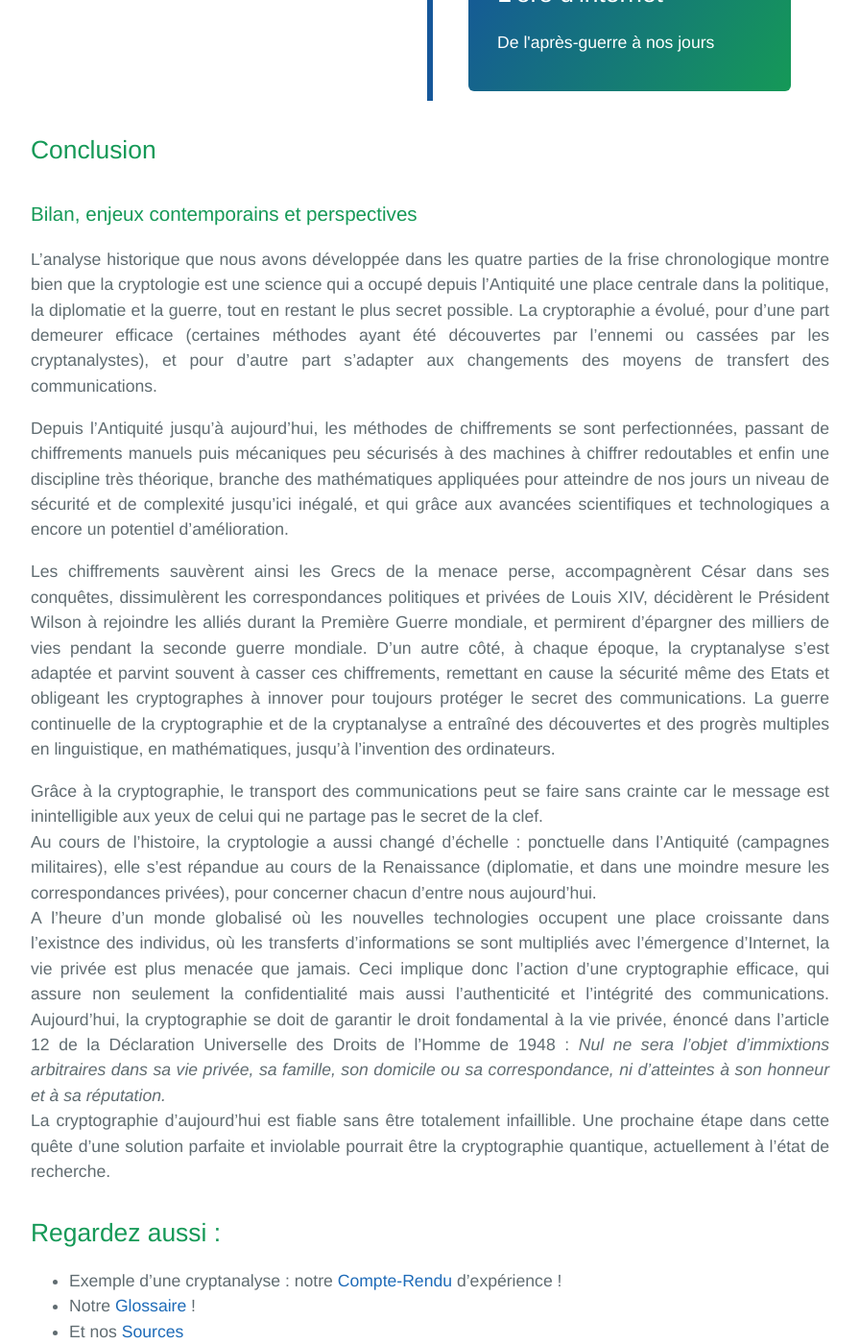
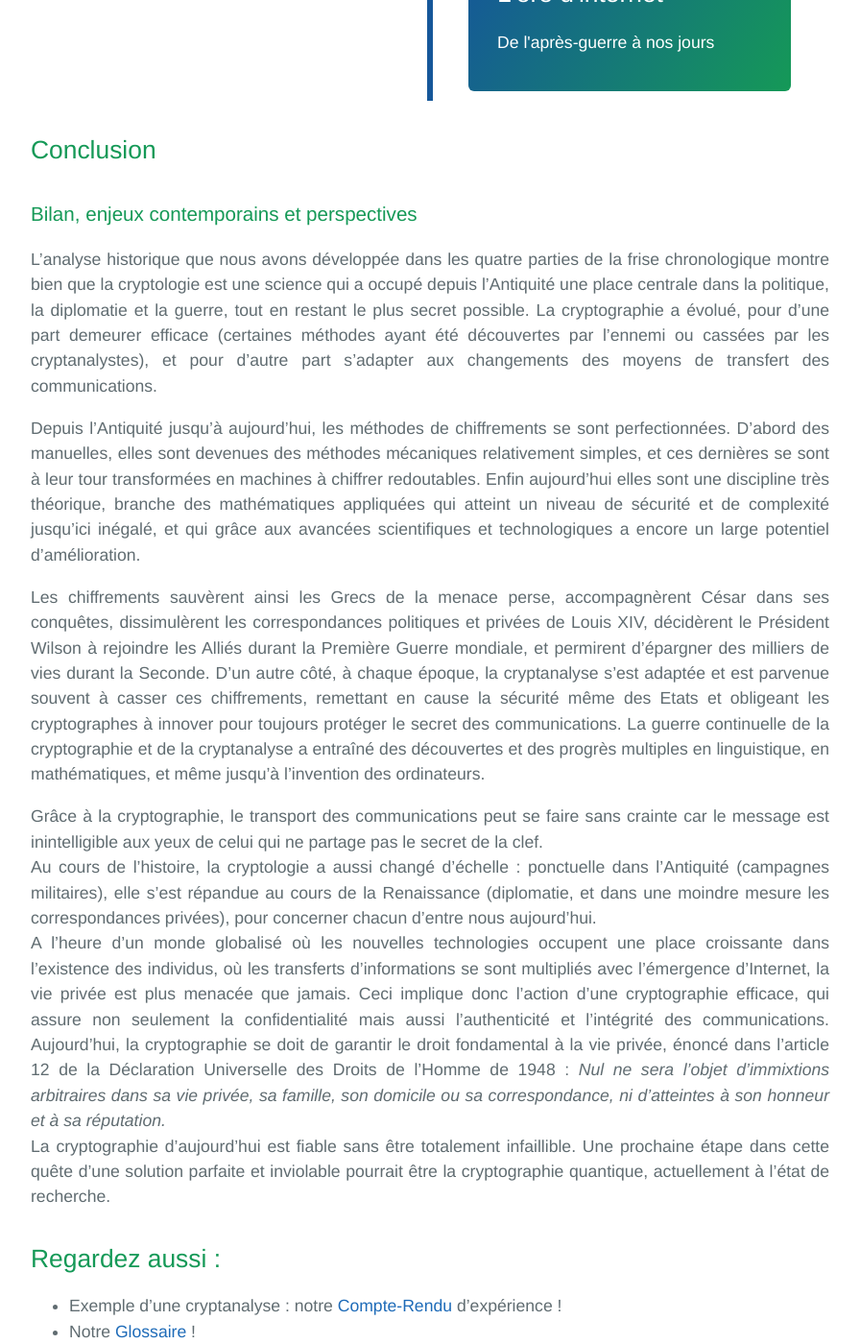
Before and after one commit to SamuelGallay/CryptoTPE, a Jekyll site: the page built from index.md, in a window 1280 px wide and 1400 px high, scrolled down 2069 px. Shown: the whole window at 96% size, without its empty margins (192-1088 px from the left). Built offline with Jekyll 4.4.1, drawn with Linux system fonts in a browser that asks for light colours; our own code applies the rules of GitHub Pages for plain Markdown files.

Commit message:
Modifs conclusion

```diff
--- a/index.md
+++ b/index.md
@@ -73,15 +73,16 @@ Nous répondrons à cette problématique en privilégiant une approche chronolog
 ## Conclusion
 ### Bilan, enjeux contemporains et perspectives
 
-L'analyse historique que nous avons développée dans les quatre parties de la frise chronologique montre bien que la cryptologie est une science qui a occupé depuis l'Antiquité une place centrale dans la politique, la diplomatie et la guerre, tout en restant le plus secret possible. La cryptoraphie a évolué, pour d’une part demeurer efficace (certaines méthodes ayant été découvertes par l’ennemi ou cassées par les cryptanalystes), et pour d’autre part s’adapter aux changements des moyens de transfert des communications.
+L'analyse historique que nous avons développée dans les quatre parties de la frise chronologique montre bien que la cryptologie est une science qui a occupé depuis l'Antiquité une place centrale dans la politique, la diplomatie et la guerre, tout en restant le plus secret possible. La cryptographie a évolué, pour d’une part demeurer efficace (certaines méthodes ayant été découvertes par l’ennemi ou cassées par les cryptanalystes), et pour d’autre part s’adapter aux changements des moyens de transfert des communications.
 
-Depuis l'Antiquité jusqu'à aujourd'hui, les méthodes de chiffrements se sont perfectionnées, passant de chiffrements manuels puis mécaniques peu sécurisés à des machines à chiffrer redoutables et enfin une discipline très théorique, branche des mathématiques appliquées pour atteindre de nos jours un niveau de sécurité et de complexité jusqu'ici inégalé, et qui grâce aux avancées scientifiques et technologiques a encore un potentiel d'amélioration.
+Depuis l'Antiquité jusqu'à aujourd'hui, les méthodes de chiffrements se sont perfectionnées. D'abord des manuelles, elles sont devenues des méthodes mécaniques relativement simples, et ces dernières se sont à leur tour transformées en machines à chiffrer redoutables.
+Enfin aujourd'hui elles sont une discipline très théorique, branche des mathématiques appliquées qui atteint un niveau de sécurité et de complexité jusqu'ici inégalé, et qui grâce aux avancées scientifiques et technologiques a encore un large potentiel d'amélioration.
 
-Les chiffrements sauvèrent ainsi les Grecs de la menace perse, accompagnèrent César dans ses conquêtes, dissimulèrent les correspondances politiques et privées de Louis XIV, décidèrent le Président Wilson à rejoindre les alliés durant la Première Guerre mondiale, et permirent d'épargner des milliers de vies pendant la seconde guerre mondiale. D'un autre côté, à chaque époque, la cryptanalyse s'est adaptée et parvint souvent à casser ces chiffrements, remettant en cause la sécurité même des Etats et obligeant les cryptographes à innover pour toujours protéger le secret des communications. La guerre continuelle de la cryptographie et de la cryptanalyse a entraîné des découvertes et des progrès multiples en linguistique, en mathématiques, jusqu'à l'invention des ordinateurs.
+Les chiffrements sauvèrent ainsi les Grecs de la menace perse, accompagnèrent César dans ses conquêtes, dissimulèrent les correspondances politiques et privées de Louis XIV, décidèrent le Président Wilson à rejoindre les Alliés durant la Première Guerre mondiale, et permirent d'épargner des milliers de vies durant la Seconde. D'un autre côté, à chaque époque, la cryptanalyse s'est adaptée et est parvenue souvent à casser ces chiffrements, remettant en cause la sécurité même des Etats et obligeant les cryptographes à innover pour toujours protéger le secret des communications. La guerre continuelle de la cryptographie et de la cryptanalyse a entraîné des découvertes et des progrès multiples en linguistique, en mathématiques, et même jusqu'à l'invention des ordinateurs.
 
 Grâce à la cryptographie, le transport des communications peut se faire sans crainte car le message est inintelligible aux yeux de celui qui ne partage pas le secret de la clef. \\
 Au cours de l'histoire, la cryptologie a aussi changé d'échelle : ponctuelle dans l'Antiquité (campagnes militaires), elle s'est répandue au cours de la Renaissance (diplomatie, et dans une moindre mesure les correspondances privées), pour concerner chacun d'entre nous aujourd'hui. \\
-A l'heure d'un monde globalisé où les nouvelles technologies occupent une place croissante dans l'existnce des individus, où les transferts d'informations se sont multipliés avec l'émergence d'Internet, la vie privée est plus menacée que jamais. Ceci implique donc l'action d'une cryptographie efficace, qui assure non seulement la confidentialité mais aussi l'authenticité et l'intégrité des communications. Aujourd'hui, la cryptographie se doit de garantir le droit fondamental à la vie privée, énoncé dans l'article 12 de la Déclaration Universelle des Droits de l'Homme de 1948 : *Nul ne sera l'objet d'immixtions arbitraires dans sa vie privée, sa famille, son domicile ou sa correspondance, ni d'atteintes à son honneur et à sa réputation.* \\
+A l'heure d'un monde globalisé où les nouvelles technologies occupent une place croissante dans l'existence des individus, où les transferts d'informations se sont multipliés avec l'émergence d'Internet, la vie privée est plus menacée que jamais. Ceci implique donc l'action d'une cryptographie efficace, qui assure non seulement la confidentialité mais aussi l'authenticité et l'intégrité des communications. Aujourd'hui, la cryptographie se doit de garantir le droit fondamental à la vie privée, énoncé dans l'article 12 de la Déclaration Universelle des Droits de l'Homme de 1948 : *Nul ne sera l'objet d'immixtions arbitraires dans sa vie privée, sa famille, son domicile ou sa correspondance, ni d'atteintes à son honneur et à sa réputation.* \\
 La cryptographie d'aujourd'hui est fiable sans être totalement infaillible. Une prochaine étape dans cette quête d'une solution parfaite et inviolable pourrait être la cryptographie quantique, actuellement à l'état de recherche.
 
 ## Regardez aussi :
```
